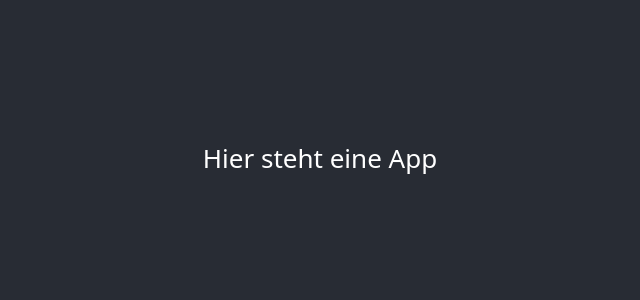
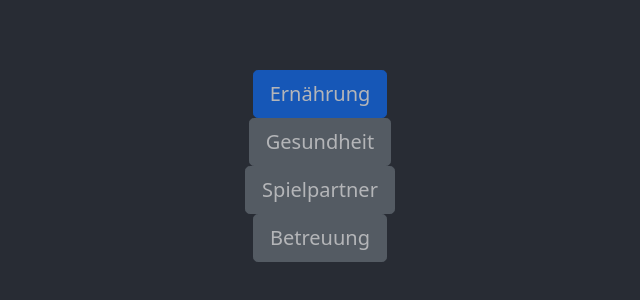
Before and after one commit to morschl/familienapp, a React (Create React App) app: page / in a window 1280 px wide. Shown: the part 234-534 px from the top of the page, without its empty margins (320-960 px from the left). Built offline with nearby package versions, Linux system fonts and the light colour scheme.

Commit message:
weitere Komponente erstellt

```diff
--- a/package.json
+++ b/package.json
@@ -3,11 +3,13 @@
   "version": "0.1.0",
   "private": true,
   "dependencies": {
+    "@popperjs/core": "^2.10.1",
     "@testing-library/jest-dom": "^5.14.1",
     "@testing-library/react": "^11.2.7",
     "@testing-library/user-event": "^12.8.3",
     "bootstrap": "^5.1.1",
     "react": "^17.0.2",
+    "react-bootstrap-validation": "^0.1.11",
     "react-dom": "^17.0.2",
     "react-scripts": "4.0.3",
     "web-vitals": "^1.1.2"
--- a/src/App.js
+++ b/src/App.js
@@ -1,12 +1,14 @@
 import './App.css';
 import AppHeader from './components/AppHeader';
+import Netzwerk from './components/Netzwerk';
 
 function App() {
   return (
 
     <div className="App">
       <header className="App-header">
-      <AppHeader />
+      <Netzwerk />
+
        {/* <img src={logo} className="App-logo" alt="logo" />
         <p>
           Edit <code>src/App.js</code> and save to reload.
--- a/src/components/AppHeader.js
+++ b/src/components/AppHeader.js
@@ -1,11 +1,39 @@
 import React, { Component } from 'react';
+
+import {Navbar, Container, Nav, NavDropdown} from 'react-bootstrap'
+
+
+
 
 export default class AppHeader extends Component {
     render() {
         return(
-        <div>
-            <p>Hier steht eine App</p>
-        </div>
+
+       <Navbar collapseOnSelect expand="lg" bg="dark" variant="dark">
+         <Container>
+         <Navbar.Brand href="#home">React-Bootstrap</Navbar.Brand>
+         <Navbar.Toggle aria-controls="responsive-navbar-nav" />
+         <Navbar.Collapse id="responsive-navbar-nav">
+           <Nav className="me-auto">
+             <Nav.Link href="#features">Features</Nav.Link>
+             <Nav.Link href="#pricing">Pricing</Nav.Link>
+             <NavDropdown title="Dropdown" id="collasible-nav-dropdown">
+               <NavDropdown.Item href="#action/3.1">Action</NavDropdown.Item>
+               <NavDropdown.Item href="#action/3.2">Another action</NavDropdown.Item>
+               <NavDropdown.Item href="#action/3.3">Something</NavDropdown.Item>
+               <NavDropdown.Divider />
+               <NavDropdown.Item href="#action/3.4">Separated link</NavDropdown.Item>
+             </NavDropdown>
+           </Nav>
+           <Nav>
+             <Nav.Link href="#deets">More deets</Nav.Link>
+             <Nav.Link eventKey={2} href="#memes">
+               Dank memes
+             </Nav.Link>
+           </Nav>
+         </Navbar.Collapse>
+         </Container>
+       </Navbar>
 
         )
       }
--- /dev/null
+++ b/src/components/Netzwerk.js
@@ -0,0 +1,23 @@
+import {Button} from 'react-bootstrap'
+import { Component } from 'react';
+
+export default class Netzwerk extends Component {
+    render() {
+        return (
+            <>
+              <Button variant="primary" size="lg" disabled>
+                Ernährung
+              </Button>{' '}
+              <Button variant="secondary" size="lg" disabled>
+                Gesundheit
+              </Button>{' '}
+              <Button href="#" variant="secondary" size="lg" disabled>
+                Spielpartner
+              </Button>
+              <Button href="#" variant="secondary" size="lg" disabled>
+                 Betreuung
+              </Button>
+            </>
+        )
+    }
+}
--- a/src/index.js
+++ b/src/index.js
@@ -4,6 +4,7 @@
 import App from './App';
 import reportWebVitals from './reportWebVitals';
 import 'bootstrap/dist/css/bootstrap.min.css';
+
 
 
 ReactDOM.render(
```
Also changed, not shown: src/components/Dashboard.css (added), src/components/Dashboard.js (added), src/components/Netzwerks.css (added), 1 other file (tests, documents, lock files or other folders).
